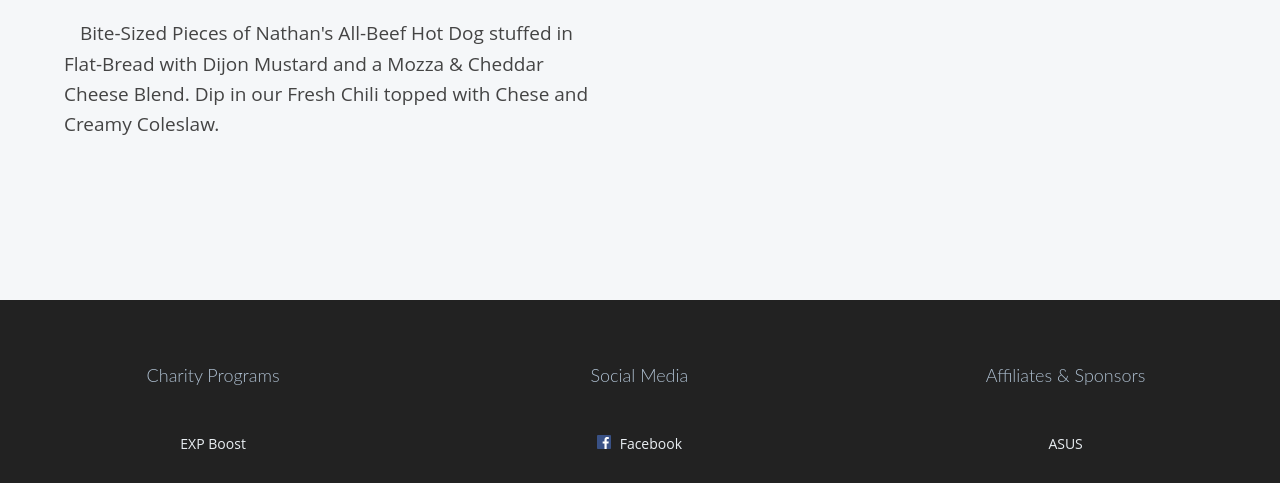
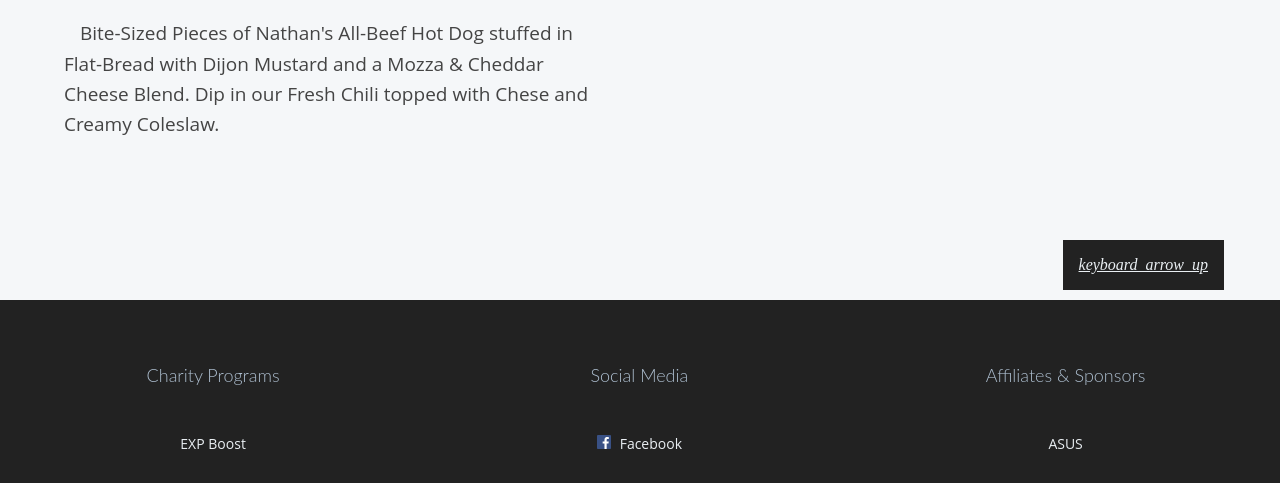
Before and after one commit to TBPixel/expbar.ca, a PHP site: page /specials/index.html in a window 1280 px wide. Shown: the part 2357-2840 px from the top of the page. Run offline with PHP 8.4, Linux system fonts and the light colour scheme; style sheets or scripts are compiled from the project's sources; some libraries are stand-ins or nearby versions.

Commit message:
Back to Top Button Added

```diff
--- a/src/html/drinks/index.html
+++ b/src/html/drinks/index.html
@@ -1837,6 +1837,9 @@
         <!-- Site Footer -->
         <footer class="footer">
 
+            <!-- Back to top button -->
+            <a class="footer__back-to-top" href="#"><i class="material-icons">keyboard_arrow_up</i></a>
+
             <!-- Charity List -->
             <section class="footer__section">
 
--- a/src/html/food/index.html
+++ b/src/html/food/index.html
@@ -1393,6 +1393,9 @@
         <!-- Site Footer -->
         <footer class="footer">
 
+            <!-- Back to top button -->
+            <a class="footer__back-to-top" href="#"><i class="material-icons">keyboard_arrow_up</i></a>
+
             <!-- Charity List -->
             <section class="footer__section">
 
--- a/src/html/index.html
+++ b/src/html/index.html
@@ -750,6 +750,9 @@
         <!-- Site Footer -->
         <footer class="footer">
 
+            <!-- Back to top button -->
+            <a class="footer__back-to-top" href="#"><i class="material-icons">keyboard_arrow_up</i></a>
+
             <!-- Charity List -->
             <section class="footer__section">
 
--- a/src/html/index.php
+++ b/src/html/index.php
@@ -775,6 +775,9 @@
         <!-- Site Footer -->
         <footer class="footer">
 
+            <!-- Back to top button -->
+            <a class="footer__back-to-top" href="#"><i class="material-icons">keyboard_arrow_up</i></a>
+
             <!-- Charity List -->
             <section class="footer__section">
 
--- a/src/html/specials/index.html
+++ b/src/html/specials/index.html
@@ -592,6 +592,9 @@
         <!-- Site Footer -->
         <footer class="footer">
 
+            <!-- Back to top button -->
+            <a class="footer__back-to-top" href="#"><i class="material-icons">keyboard_arrow_up</i></a>
+
             <!-- Charity List -->
             <section class="footer__section">
 
--- a/src/sass/modules/footer.sass
+++ b/src/sass/modules/footer.sass
@@ -5,6 +5,8 @@
     // Spacing
     padding-top: 64px
     padding-bottom: 64px
+    // Contain Absolute Child
+    position: relative
     // Styling
     background-color: $black
 
@@ -12,6 +14,21 @@
         content: ""
         display: table
         clear: both
+
+
+    +e('back-to-top')
+        position: absolute
+        top: -60px
+        right: 56px
+        padding: 16px
+        border: none
+        background-color: $black
+        color: $primary-lightgrey
+        transition: transform 128ms ease-out
+
+        &:active
+            will-change: transform
+            transform: translateY(-8px)
 
 
     +e('section')
```
Also changed, not shown: dist/drinks/index.html (+1 -1 lines), dist/food/index.html (+1 -1 lines), dist/index.html (+1 -1 lines), dist/index.php (+1 -1 lines), dist/specials/index.html (+1 -1 lines), src/js/scripts.js (+23 -0 lines), dist/css/styles.min.css, dist/js/scripts.min.js.
